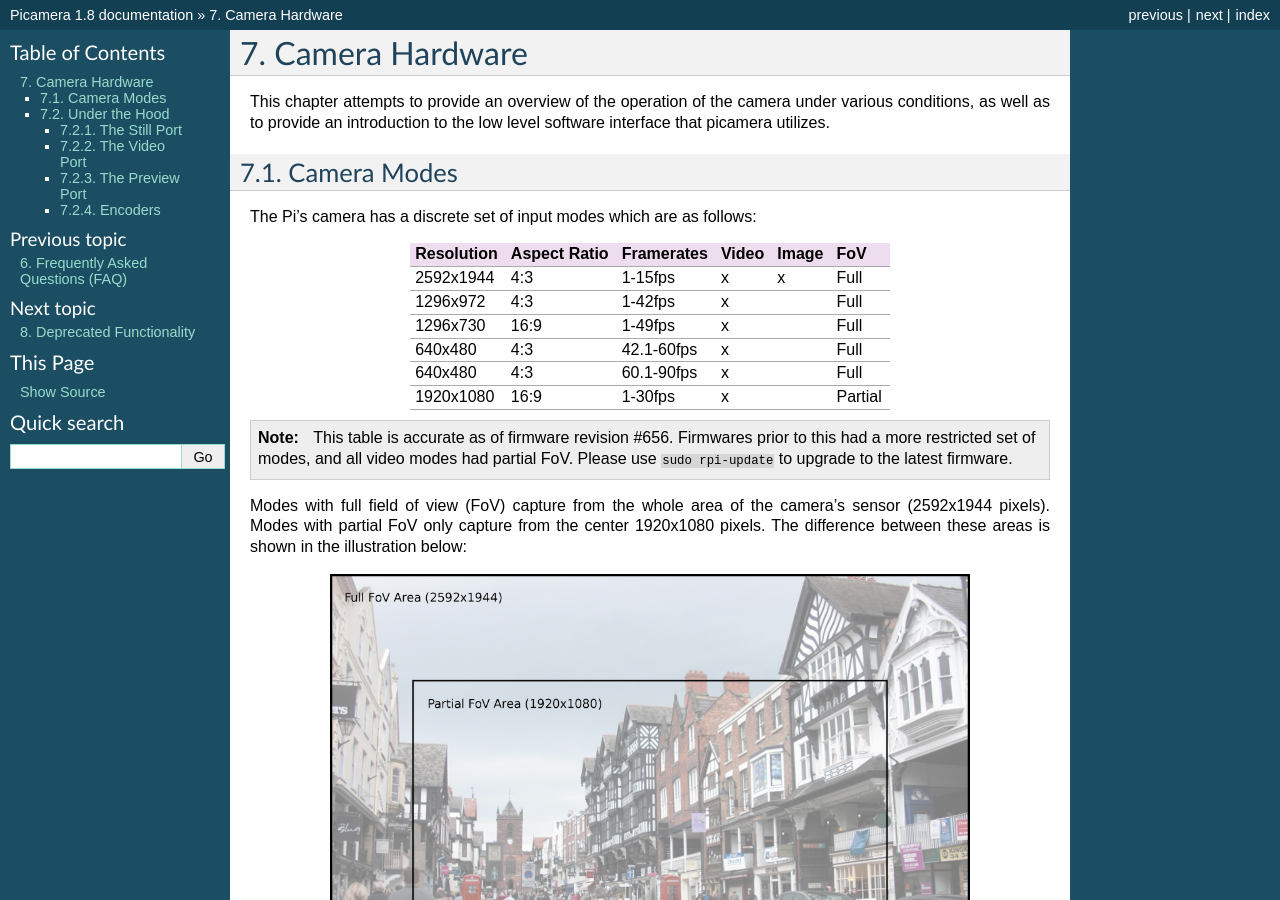
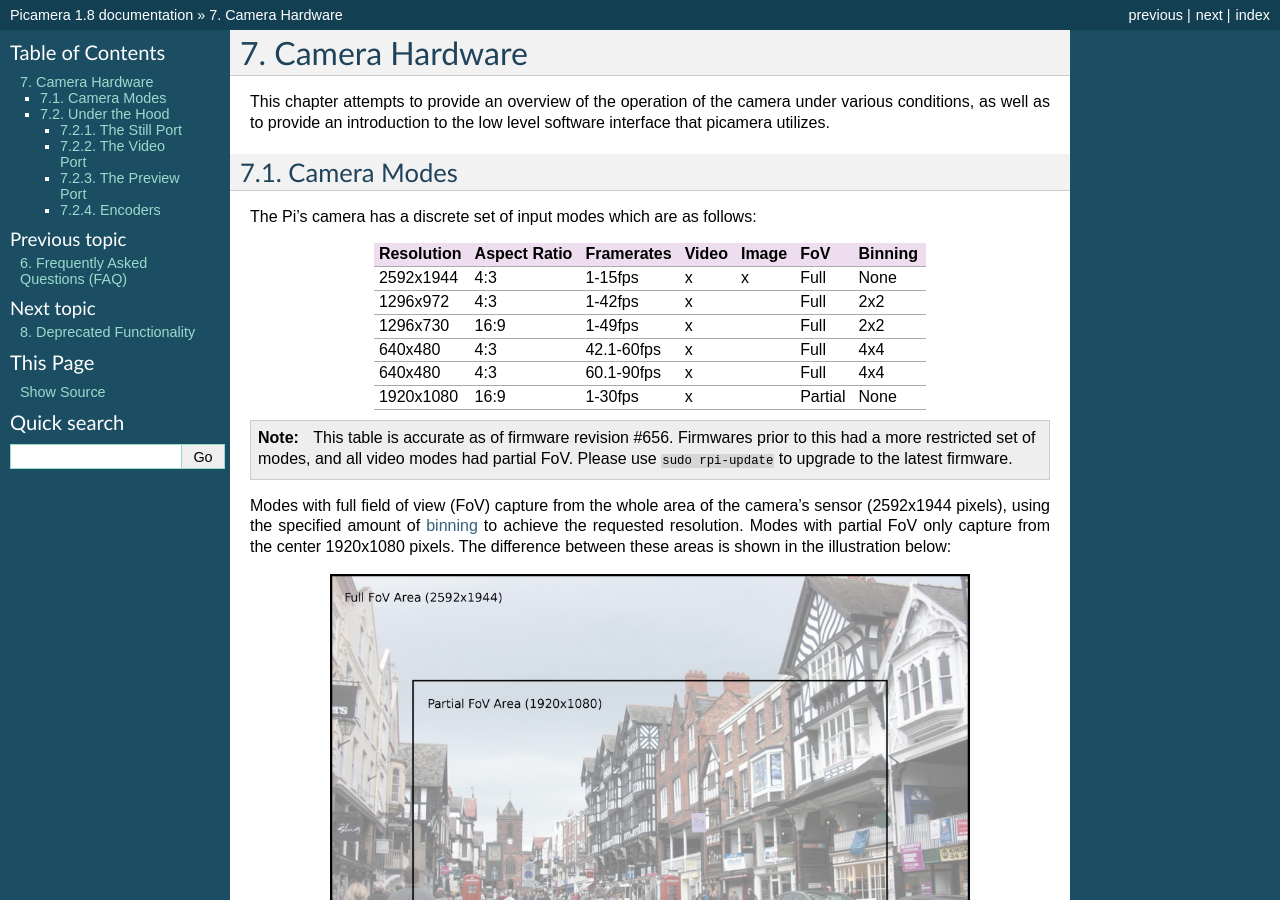
Before and after one commit to waveform80/picamera, a Sphinx documentation site: the page built from docs/fov.rst, in a window 1280 px wide and 900 px high. Built offline with Sphinx 7.4.7, drawn with Linux system fonts in a browser that asks for light colours.

Commit message:
Add some notes about pixel binning

```diff
--- a/docs/fov.rst
+++ b/docs/fov.rst
@@ -16,21 +16,21 @@ Camera Modes
 
 The Pi's camera has a discrete set of input modes which are as follows:
 
-+------------+--------------+------------+-------+-------+---------+
-| Resolution | Aspect Ratio | Framerates | Video | Image | FoV     |
-+============+==============+============+=======+=======+=========+
-| 2592x1944  | 4:3          | 1-15fps    | x     | x     | Full    |
-+------------+--------------+------------+-------+-------+---------+
-| 1296x972   | 4:3          | 1-42fps    | x     |       | Full    |
-+------------+--------------+------------+-------+-------+---------+
-| 1296x730   | 16:9         | 1-49fps    | x     |       | Full    |
-+------------+--------------+------------+-------+-------+---------+
-| 640x480    | 4:3          | 42.1-60fps | x     |       | Full    |
-+------------+--------------+------------+-------+-------+---------+
-| 640x480    | 4:3          | 60.1-90fps | x     |       | Full    |
-+------------+--------------+------------+-------+-------+---------+
-| 1920x1080  | 16:9         | 1-30fps    | x     |       | Partial |
-+------------+--------------+------------+-------+-------+---------+
++------------+--------------+------------+-------+-------+---------+---------+
+| Resolution | Aspect Ratio | Framerates | Video | Image | FoV     | Binning |
++============+==============+============+=======+=======+=========+=========+
+| 2592x1944  | 4:3          | 1-15fps    | x     | x     | Full    | None    |
++------------+--------------+------------+-------+-------+---------+---------+
+| 1296x972   | 4:3          | 1-42fps    | x     |       | Full    | 2x2     |
++------------+--------------+------------+-------+-------+---------+---------+
+| 1296x730   | 16:9         | 1-49fps    | x     |       | Full    | 2x2     |
++------------+--------------+------------+-------+-------+---------+---------+
+| 640x480    | 4:3          | 42.1-60fps | x     |       | Full    | 4x4     |
++------------+--------------+------------+-------+-------+---------+---------+
+| 640x480    | 4:3          | 60.1-90fps | x     |       | Full    | 4x4     |
++------------+--------------+------------+-------+-------+---------+---------+
+| 1920x1080  | 16:9         | 1-30fps    | x     |       | Partial | None    |
++------------+--------------+------------+-------+-------+---------+---------+
 
 .. note::
 
@@ -39,9 +39,10 @@ The Pi's camera has a discrete set of input modes which are as follows:
     FoV. Please use ``sudo rpi-update`` to upgrade to the latest firmware.
 
 Modes with full field of view (FoV) capture from the whole area of the
-camera's sensor (2592x1944 pixels). Modes with partial FoV only capture from
-the center 1920x1080 pixels. The difference between these areas is shown in the
-illustration below:
+camera's sensor (2592x1944 pixels), using the specified amount of `binning`_
+to achieve the requested resolution. Modes with partial FoV only capture from
+the center 1920x1080 pixels. The difference between these areas is shown in
+the illustration below:
 
 .. image:: sensor_area.png
     :width: 640px
@@ -99,6 +100,8 @@ A few examples are given below to clarify the operation of this heuristic:
   (temporarily) select the 2592x1944 mode while the capture is performed (this
   is what causes the flicker you sometimes see when a preview is running while
   a still image is captured).
+
+.. _binning: http://www.andor.com/learning-academy/ccd-binning-what-does-binning-mean
 
 
 .. _under_the_hood:
```
